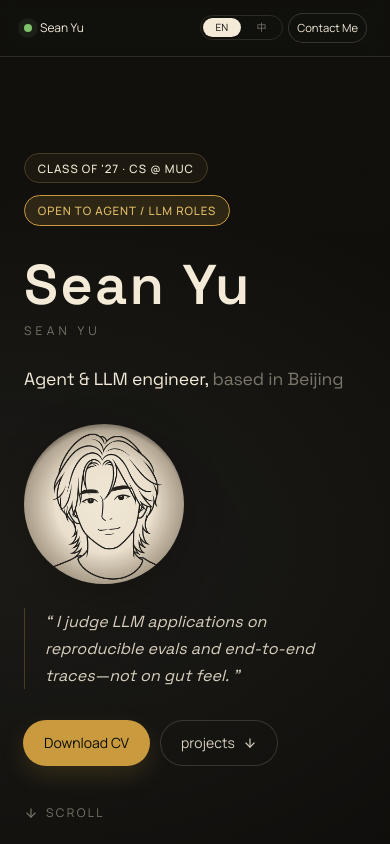
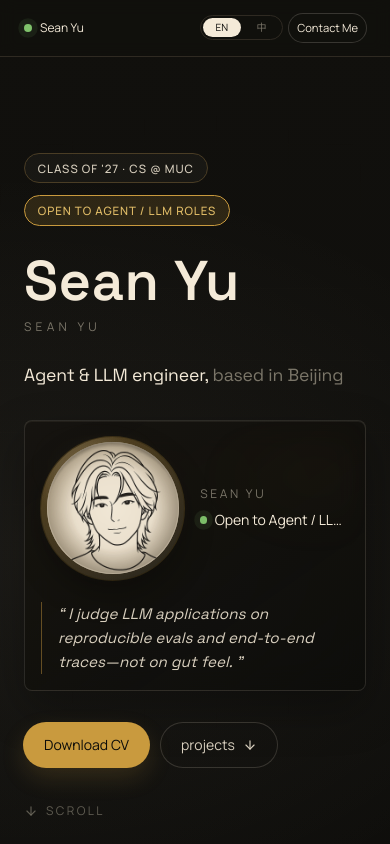
Before and after one commit to takagibit18/Homepage, a Next.js app: page / in a window 390 px wide. Shown: the top 844 px of the page. Built offline with nearby package versions, Linux system fonts and the light colour scheme; no server answers.

Commit message:
style: refine layout and styling of Hero component for improved visual hierarchy and responsiveness

```diff
--- a/app/globals.css
+++ b/app/globals.css
@@ -227,17 +227,19 @@ body {
     font-size: clamp(3.5rem, 10vw, 7.5rem);
     font-weight: 600;
     line-height: 0.95;
-    letter-spacing: 0.04em;
+    letter-spacing: 0.01em;
     color: var(--color-text-strong);
   }
 
   .cv-quote {
     font-family: var(--font-space-grotesk), sans-serif;
-    font-size: clamp(1rem, 1.4vw, 1.15rem);
-    line-height: 1.7;
+    font-size: clamp(0.95rem, 1.2vw, 1.08rem);
+    line-height: 1.58;
     color: var(--color-text);
-    max-width: 46ch;
+    max-width: 38ch;
     font-style: italic;
+    border-left: 1px solid rgba(201, 154, 62, 0.45);
+    padding-left: 1rem;
   }
 
   .cv-badge {
@@ -247,8 +249,8 @@ body {
     padding: 0.35rem 0.8rem;
     border: 1px solid var(--color-border-strong);
     border-radius: var(--radius-pill);
-    background: rgba(201, 154, 62, 0.07);
-    color: var(--color-text-strong);
+    background: rgba(244, 234, 216, 0.035);
+    color: var(--color-text);
     font-size: 0.72rem;
     letter-spacing: 0.08em;
     text-transform: uppercase;
@@ -371,30 +373,166 @@ body {
     background: #1d1912;
   }
 
+  .cv-hero-card {
+    position: relative;
+    isolation: isolate;
+    display: flex;
+    flex-direction: column;
+    gap: 1.35rem;
+    width: 100%;
+    max-width: 30rem;
+    overflow: hidden;
+    border: 1px solid rgba(244, 234, 216, 0.12);
+    border-radius: 0.5rem;
+    background:
+      linear-gradient(145deg, rgba(23, 20, 15, 0.76), rgba(11, 11, 9, 0.54)),
+      rgba(17, 16, 13, 0.58);
+    box-shadow:
+      0 18px 46px rgba(0, 0, 0, 0.28),
+      inset 0 1px 0 rgba(244, 234, 216, 0.06);
+    padding: 1rem;
+    backdrop-filter: blur(14px);
+    transform: translateZ(0);
+    transition:
+      border-color var(--dur-mid) var(--ease-swift),
+      box-shadow var(--dur-mid) var(--ease-swift),
+      background var(--dur-mid) var(--ease-swift),
+      transform var(--dur-mid) var(--ease-swift);
+  }
+
+  .cv-hero-card > * {
+    position: relative;
+    z-index: 1;
+  }
+
+  .cv-hero-card::before,
+  .cv-hero-card::after {
+    content: "";
+    position: absolute;
+    pointer-events: none;
+    transition:
+      opacity var(--dur-mid) var(--ease-swift),
+      transform 520ms var(--ease-swift);
+  }
+
+  .cv-hero-card::before {
+    inset: 0;
+    z-index: 0;
+    opacity: 0;
+    background:
+      linear-gradient(112deg, transparent 0%, rgba(244, 234, 216, 0.08) 28%, transparent 48%),
+      radial-gradient(220px 150px at 18% 18%, rgba(244, 234, 216, 0.08), transparent 70%),
+      radial-gradient(260px 180px at 84% 76%, rgba(201, 154, 62, 0.1), transparent 76%);
+    transform: translateX(-8%) scale(1.03);
+    transform-origin: left center;
+  }
+
+  .cv-hero-card::after {
+    inset: 1px;
+    z-index: 0;
+    opacity: 0.36;
+    border-radius: inherit;
+    background:
+      radial-gradient(120px 80px at 20% 16%, rgba(244, 234, 216, 0.06), transparent 70%),
+      radial-gradient(180px 120px at 86% 20%, rgba(201, 154, 62, 0.075), transparent 72%);
+    filter: blur(10px);
+    transform: scale(0.98);
+  }
+
+  .cv-hero-card:hover {
+    border-color: rgba(244, 234, 216, 0.24);
+    background:
+      linear-gradient(145deg, rgba(29, 25, 18, 0.82), rgba(13, 13, 10, 0.64)),
+      rgba(17, 16, 13, 0.66);
+    box-shadow:
+      0 22px 54px rgba(0, 0, 0, 0.36),
+      0 0 0 1px rgba(201, 154, 62, 0.1),
+      inset 0 1px 0 rgba(244, 234, 216, 0.1),
+      inset 0 -1px 0 rgba(201, 154, 62, 0.075);
+    transform: translateY(-3px);
+  }
+
+  .cv-hero-card:hover::before {
+    opacity: 0.78;
+    transform: translateX(0) scale(1.04);
+  }
+
+  .cv-hero-card:hover::after {
+    opacity: 0.58;
+    transform: scale(1.02);
+  }
+
+  @media (min-width: 768px) {
+    .cv-hero-card {
+      margin-left: auto;
+      padding: 1.25rem;
+    }
+  }
+
   .cv-avatar-shell {
     position: relative;
     display: inline-flex;
     align-items: center;
     justify-content: center;
-    filter: drop-shadow(0 10px 20px rgba(0, 0, 0, 0.22));
+    flex: 0 0 auto;
+    border-radius: 999px;
+    background:
+      radial-gradient(circle at 32% 26%, rgba(244, 234, 216, 0.22), transparent 36%),
+      linear-gradient(145deg, rgba(201, 154, 62, 0.38), rgba(244, 234, 216, 0.08));
+    padding: 0.35rem;
+    box-shadow:
+      0 14px 30px rgba(0, 0, 0, 0.3),
+      0 0 0 1px rgba(201, 154, 62, 0.22);
+    transition:
+      box-shadow var(--dur-mid) var(--ease-swift),
+      transform var(--dur-mid) var(--ease-swift);
+  }
+
+  .cv-hero-card:hover .cv-avatar-shell {
+    box-shadow:
+      0 18px 36px rgba(0, 0, 0, 0.36),
+      0 0 0 1px rgba(225, 189, 104, 0.38),
+      0 0 28px rgba(201, 154, 62, 0.16);
+    transform: translateY(-2px) scale(1.015);
   }
 
   .cv-avatar-shell::before {
-    content: none;
+    content: "";
+    position: absolute;
+    inset: -0.55rem;
+    z-index: -1;
+    border-radius: inherit;
+    background: radial-gradient(circle, rgba(201, 154, 62, 0.18) 0%, transparent 68%);
   }
 
   .cv-avatar-frame {
     position: relative;
-    width: 10rem;
-    height: 10rem;
+    width: 8.25rem;
+    height: 8.25rem;
     overflow: hidden;
     border-radius: 999px;
-    background: transparent;
-    box-shadow: none;
+    background: rgba(244, 234, 216, 0.05);
+    box-shadow:
+      inset 0 0 0 1px rgba(244, 234, 216, 0.5),
+      inset 0 -18px 30px rgba(11, 11, 9, 0.18);
+    transition:
+      box-shadow var(--dur-mid) var(--ease-swift),
+      transform var(--dur-mid) var(--ease-swift);
+  }
+
+  .cv-hero-card:hover .cv-avatar-frame {
+    box-shadow:
+      inset 0 0 0 1px rgba(244, 234, 216, 0.72),
+      inset 0 -18px 30px rgba(11, 11, 9, 0.2);
   }
 
   .cv-avatar-frame::after {
-    content: none;
+    content: "";
+    position: absolute;
+    inset: 0;
+    border-radius: inherit;
+    box-shadow: inset 0 0 28px rgba(11, 11, 9, 0.18);
+    pointer-events: none;
   }
 
   .cv-avatar-surface {
@@ -402,13 +540,22 @@ body {
     inset: 0;
     transform: scale(1);
     transform-origin: center;
+    transition: transform 520ms var(--ease-swift);
+  }
+
+  .cv-hero-card:hover .cv-avatar-surface {
+    transform: scale(1.035);
   }
 
   @media (min-width: 768px) {
     .cv-avatar-frame {
-      width: 14rem;
-      height: 14rem;
+      width: 9.5rem;
+      height: 9.5rem;
     }
+  }
+
+  .cv-scroll-cue {
+    color: rgba(122, 117, 104, 0.74);
   }
 
   .focus-ring {
@@ -454,4 +601,12 @@ body {
     transition-duration: 1ms !important;
     scroll-behavior: auto !important;
   }
+
+  .cv-hero-card:hover,
+  .cv-hero-card:hover::before,
+  .cv-hero-card:hover::after,
+  .cv-hero-card:hover .cv-avatar-shell,
+  .cv-hero-card:hover .cv-avatar-surface {
+    transform: none !important;
+  }
 }
--- a/components/cv/Hero.tsx
+++ b/components/cv/Hero.tsx
@@ -25,13 +25,14 @@ export default function Hero({ data }: HeroProps) {
 
   return (
     <section className="relative pt-24 pb-20 md:pt-32 md:pb-28">
-      <div className="flex flex-col gap-8 md:gap-12">
+      <div className="flex flex-col gap-8 md:gap-10">
+        <div className="grid gap-8 md:grid-cols-[minmax(0,1.08fr)_minmax(320px,0.82fr)] md:items-center md:gap-16">
+          <div className="flex flex-col gap-7 md:gap-8">
             <motion.div {...fadeUp(0)} className="flex flex-wrap items-center gap-3">
               <span className="cv-badge">{data.hero.yearsBadge}</span>
               <span className="cv-badge cv-badge--accent">{data.hero.intent}</span>
             </motion.div>
 
-        <div className="grid gap-8 md:grid-cols-[1.35fr_1fr] md:items-end md:gap-16">
             <div className="flex flex-col gap-3">
               <motion.h1
                 {...fadeUp(0.05)}
@@ -58,11 +59,13 @@ export default function Hero({ data }: HeroProps) {
                 </span>
               </motion.p>
             </div>
+          </div>
 
           <motion.div
             {...fadeUp(0.35)}
-            className="flex flex-col items-start gap-6 md:items-end"
+            className="cv-hero-card"
           >
+            <div className="flex items-center gap-4">
               <div className="cv-avatar-shell">
                 <div className="cv-avatar-frame">
                   <div className="cv-avatar-surface">
@@ -78,7 +81,18 @@ export default function Hero({ data }: HeroProps) {
                 </div>
               </div>
 
-            <blockquote className="cv-quote border-l border-[color:var(--color-border-strong)] pl-5 md:text-right">
+              <div className="min-w-0">
+                <div className="text-xs uppercase tracking-[0.22em] text-[color:var(--color-text-muted)]">
+                  {data.hero.nameLatin}
+                </div>
+                <div className="mt-2 flex items-center gap-2 text-sm text-[color:var(--color-text-strong)]">
+                  <span className="cv-status-dot" aria-hidden />
+                  <span className="truncate">{data.hero.intent}</span>
+                </div>
+              </div>
+            </div>
+
+            <blockquote className="cv-quote">
               &ldquo; {data.hero.quote} &rdquo;
             </blockquote>
           </motion.div>
@@ -96,7 +110,7 @@ export default function Hero({ data }: HeroProps) {
 
         <motion.div
           {...fadeUp(0.55)}
-          className="mt-2 flex items-center gap-2 text-xs uppercase tracking-[0.2em] text-[color:var(--color-text-muted)]"
+          className="cv-scroll-cue mt-1 flex items-center gap-2 text-xs uppercase tracking-[0.2em]"
         >
           <ArrowDown size={14} />
           <span>{data.nav.scroll}</span>
```
Lines whose indentation alone changed are shown as unchanged.
